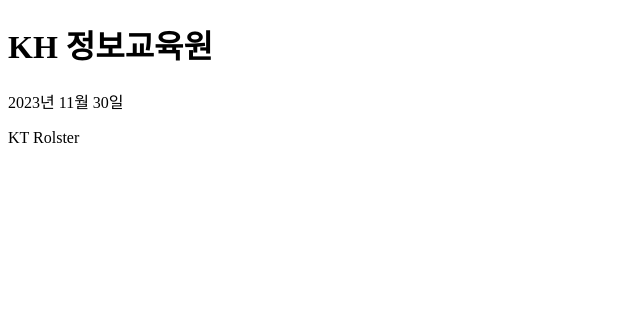
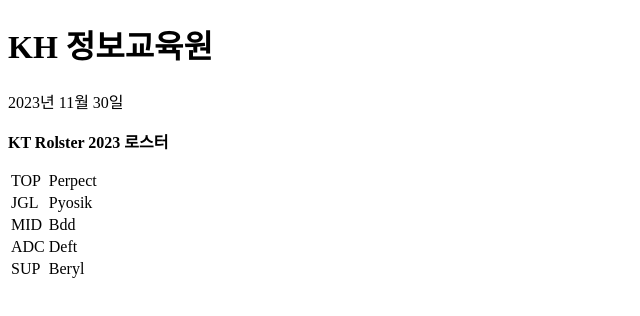
Before and after one commit to yogu970126/yogu970126.github.io, a plain HTML site: page index.html in a window 1280 px wide. Shown: the whole page, without its empty margins (0-640 px from the left). Drawn offline with Linux system fonts and the light colour scheme.

Commit message:
html 연습

```diff
--- a/index.html
+++ b/index.html
@@ -8,7 +8,35 @@
 <body>
     <h1>KH 정보교육원</h1>
     <P>2023년 11월 30일 </P>
-    <P>KT Rolster</P>
+    <P><b>KT Rolster 2023 로스터</b></P>
+
+    <table>
+        <tr>
+            <td>TOP</td>
+            <td>Perpect</td>
+        </tr>
+
+        <tr>
+            <td>JGL</td>
+            <td>Pyosik</td>
+        </tr>
+
+        <tr>
+            <td>MID</td>
+            <td>Bdd</td>
+        </tr>
+
+        <tr>
+            <td>ADC</td>
+            <td>Deft</td>
+        </tr>
+
+        <tr>
+            <td>SUP</td>
+            <td>Beryl</td>
+        </tr>
+
+    </table>
 
 </body>
 </html>
```
